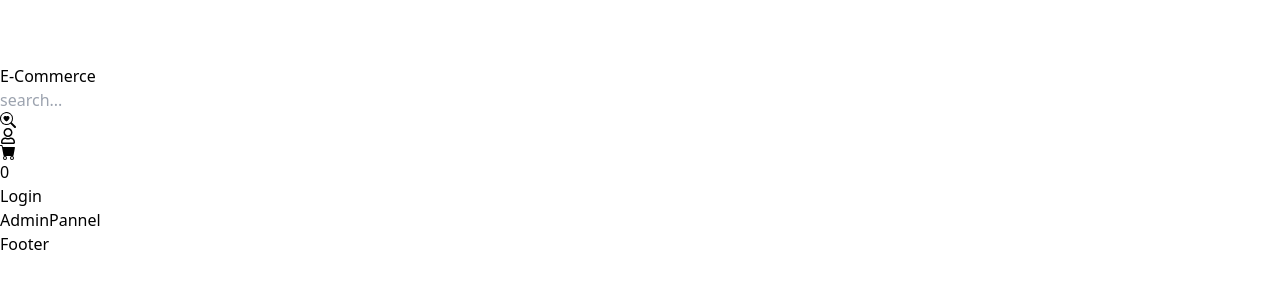
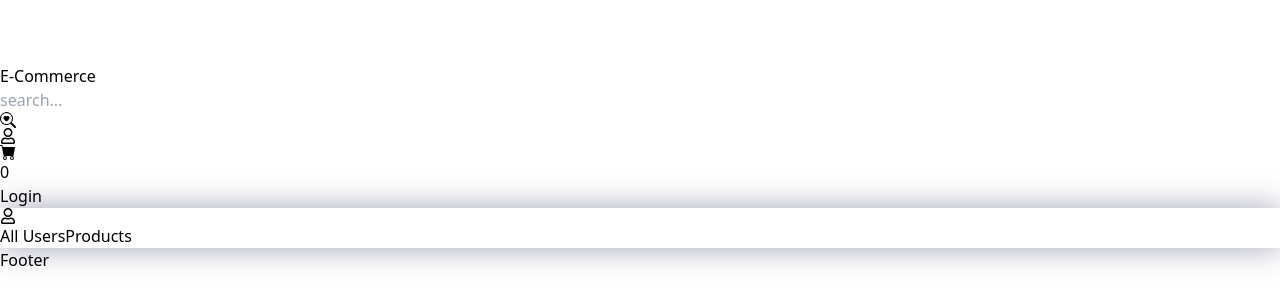
Before and after one commit to 21MH1A04E7/E-Commerce-project, a React (Vite) app in the folder client/: page /admin-pannel in a window 1280 px wide. Shown: the top 304 px of the page. Built offline with nearby package versions, Linux system fonts and the light colour scheme; no server answers.

Commit message:
working with usercontroller

```diff
--- a/client/src/Components/Footer.jsx
+++ b/client/src/Components/Footer.jsx
@@ -2,7 +2,7 @@ import React from 'react'
 
 function Footer() {
   return (
-    <div>Footer</div>
+    <div className='h-32 bg-red-300'>Footer</div>
   )
 }
 
--- a/client/src/Components/Header.jsx
+++ b/client/src/Components/Header.jsx
@@ -66,10 +66,10 @@ function Header() {
               )}
             </div>
             {showDisplay ? (
-              <div className="absolute bottom-0 top-12 h-fit bg-[#ecf0f1] p-2 shadow-lg rounded-b-md hover:bg-slate-300 cursor-pointer">
+              <div className="absolute bottom-0 top-12 h-fit bg-[#ecf0f1] p-2 shadow-lg rounded-b-md hover:bg-slate-300 cursor-pointer ">
                 <nav>
                   <Link to={"/admin-pannel"}>
-                    <div className="text-[#080a0c] italic sm:whitespace-nowrap ">
+                    <div className="text-[#080a0c] italic sm:whitespace-nowrap "  onClick={()=>setshowDisplay((pre)=>!pre)}>
                       admin pannel
                     </div>
                   </Link>
--- a/client/src/index.css
+++ b/client/src/index.css
@@ -7,3 +7,6 @@ body{
     box-sizing: border-box;
     padding-top:64px;
 }
+.boxShadow{
+    box-shadow: 0 0 2em #757693aa;
+}
--- a/client/src/pages/AdminPannel.jsx
+++ b/client/src/pages/AdminPannel.jsx
@@ -1,9 +1,42 @@
-import React from 'react'
+import React from "react";
+import { useSelector } from "react-redux";
+import { FaRegUser } from "react-icons/fa";
+import { Link ,Outlet} from 'react-router-dom';
 
 function AdminPannel() {
+  const user = useSelector((state) => state?.user?.user);
   return (
-    <div>AdminPannel</div>
-  )
+    <div className="min-h-[calc(100vh-140px)]  flex">
+      <aside className="w-full max-w-60 md:max-w-80  min-h-full shrink-1 boxShadow">
+        <div className="h-28 md:h-32 flex flex-col gap-1 justify-center items-center">
+          <div className="text-4xl relative flex justify-center items-center">
+            {user?.profilepic ? (
+              <img
+                className="w-10 h-10 md:w-14 md:h-14 rounded-full bg-black outline outline-offset-2 outline-3 outline-slate-300"
+                src={user?.profilepic}
+                alt={user?.username}
+              />
+            ) : (
+              <FaRegUser className="text-[#009432]" />
+            )}
+          </div>
+          <div className="flex flex-col items-center">
+            <p className="font-bold capitalize">{user?.username}</p>
+            <p className="italic">{user?.role}</p>
+          </div>
+        </div>
+        <div>
+          <nav className="flex flex-col w-full justify-center items-center">
+            <Link to={"/admin-pannel/all-users"}>All Users</Link>
+            <Link to={"/admin-pannel/all-products"}>Products</Link>
+          </nav>
+        </div>
+      </aside>
+      <main className="w-full h-full shrink-2 p-2">
+        <Outlet/>
+      </main>
+    </div>
+  );
 }
 
-export default AdminPannel
+export default AdminPannel;
--- /dev/null
+++ b/client/src/pages/AllProducts.jsx
@@ -0,0 +1,9 @@
+import React from 'react'
+
+function AllProducts() {
+  return (
+    <div>AllProducts</div>
+  )
+}
+
+export default AllProducts
--- /dev/null
+++ b/client/src/pages/AllUsers.jsx
@@ -0,0 +1,9 @@
+import React from 'react'
+
+function AllUsers() {
+  return (
+    <div>AllUsers</div>
+  )
+}
+
+export default AllUsers
```
Also changed, not shown: client/src/App.jsx (+13 -1 lines), 1 other file (tests, documents, lock files or other folders).
